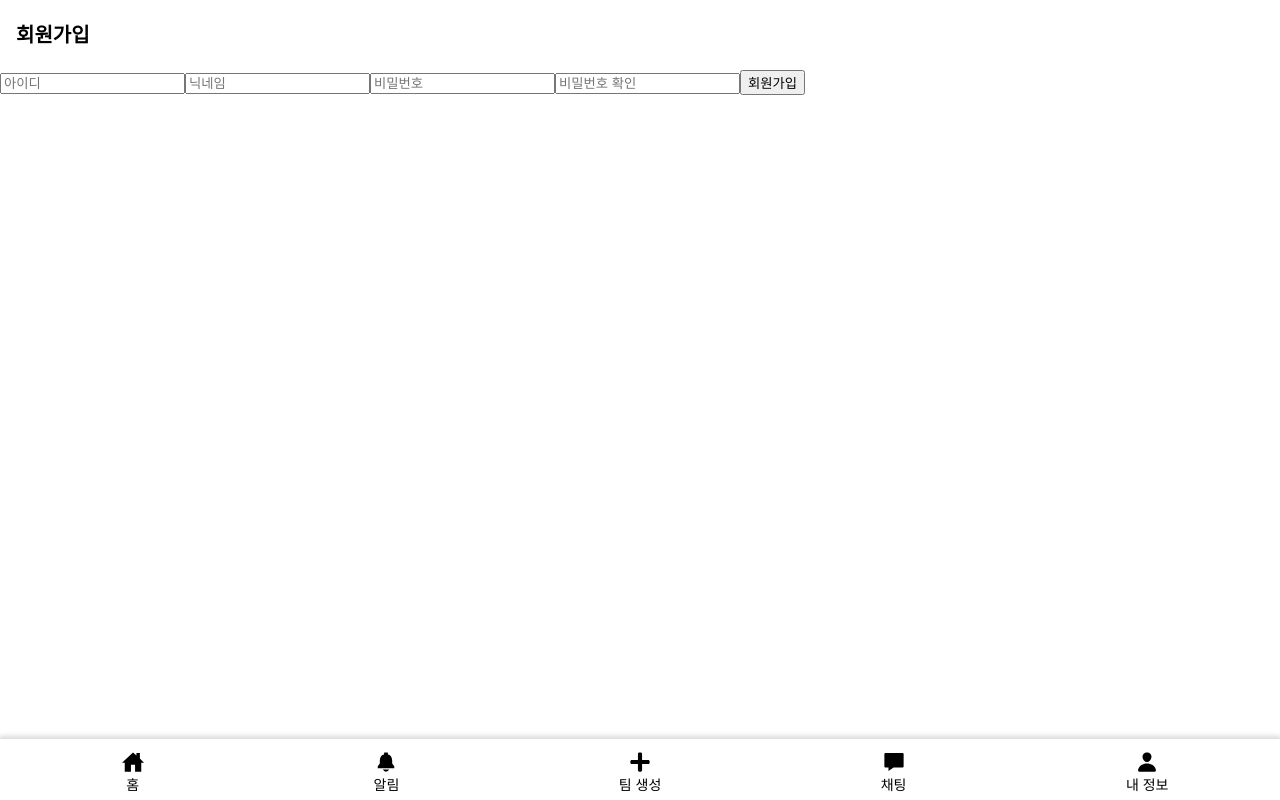
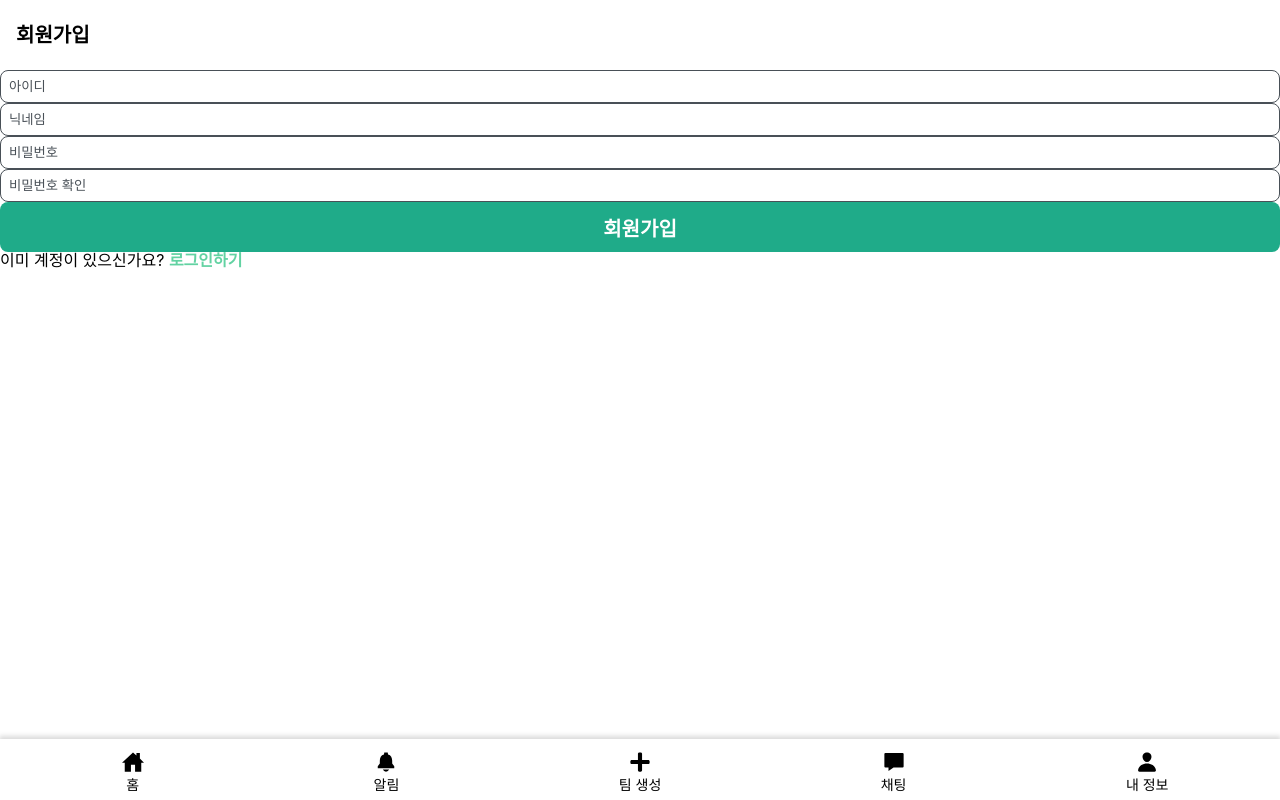
Before and after one commit to prgrms-web-devcourse/Team_04_SFam_FE, a Next.js app: page /signup in a window 1280 px wide. Built offline with nearby package versions, Linux system fonts and the light colour scheme; no server answers; a web font is replaced by a local one.

Commit message:
feat: SignUpForm으로 변경

```diff
--- a/src/pages/signup/index.tsx
+++ b/src/pages/signup/index.tsx
@@ -1,73 +1,5 @@
-import { axiosDefaultInstance } from '@api/axiosInstances';
-import { ChangeEvent, FormEvent, useState } from 'react';
+import { SignUpForm } from '@components/SignUpForm';
 
-const SignUp = () => {
-  const [state, setState] = useState({
-    username: '',
-    nickname: '',
-    password: '',
-    passwordCheck: '',
-  });
-  const { username, nickname, password, passwordCheck } = state;
-  const handleSubmit = (e: FormEvent<HTMLFormElement>) => {
-    e.preventDefault();
-    try {
-      const fetch = async () => {
-        const res = await axiosDefaultInstance({
-          method: 'post',
-          url: '/api/users/signup',
-          data: {
-            username,
-            nickname,
-            password,
-          },
-        });
-        console.log(res);
-      };
-      fetch();
-    } catch (err) {
-      console.log(err);
-    }
-  };
-  const handleChange = (e: ChangeEvent<HTMLInputElement>) => {
-    const { name, value } = e.target;
-    setState({
-      ...state,
-      [name]: value,
-    });
-  };
-
-  return (
-    <form onSubmit={handleSubmit}>
-      <input
-        name='username'
-        value={username}
-        onChange={handleChange}
-        placeholder='아이디'
-      />
-      <input
-        name='nickname'
-        value={nickname}
-        onChange={handleChange}
-        placeholder='닉네임'
-      />
-      <input
-        name='password'
-        value={password}
-        onChange={handleChange}
-        type='password'
-        placeholder='비밀번호'
-      />
-      <input
-        name='passwordCheck'
-        value={passwordCheck}
-        onChange={handleChange}
-        type='password'
-        placeholder='비밀번호 확인'
-      />
-      <button type='submit'>회원가입</button>
-    </form>
-  );
-};
+const SignUp = () => <SignUpForm />;
 
 export default SignUp;
```
